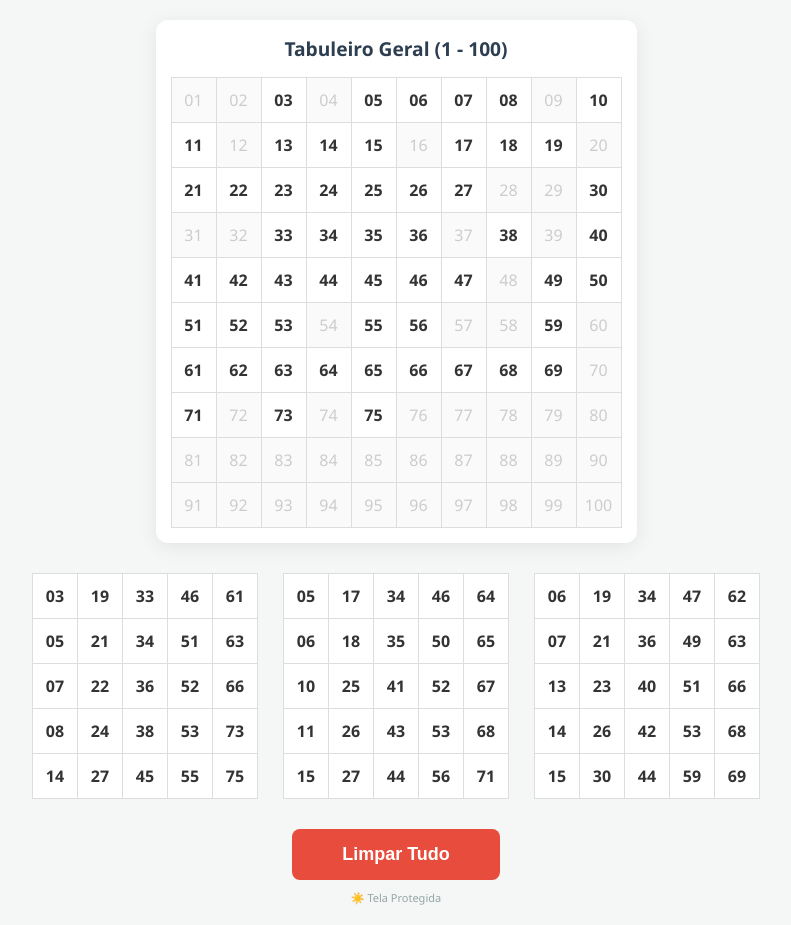
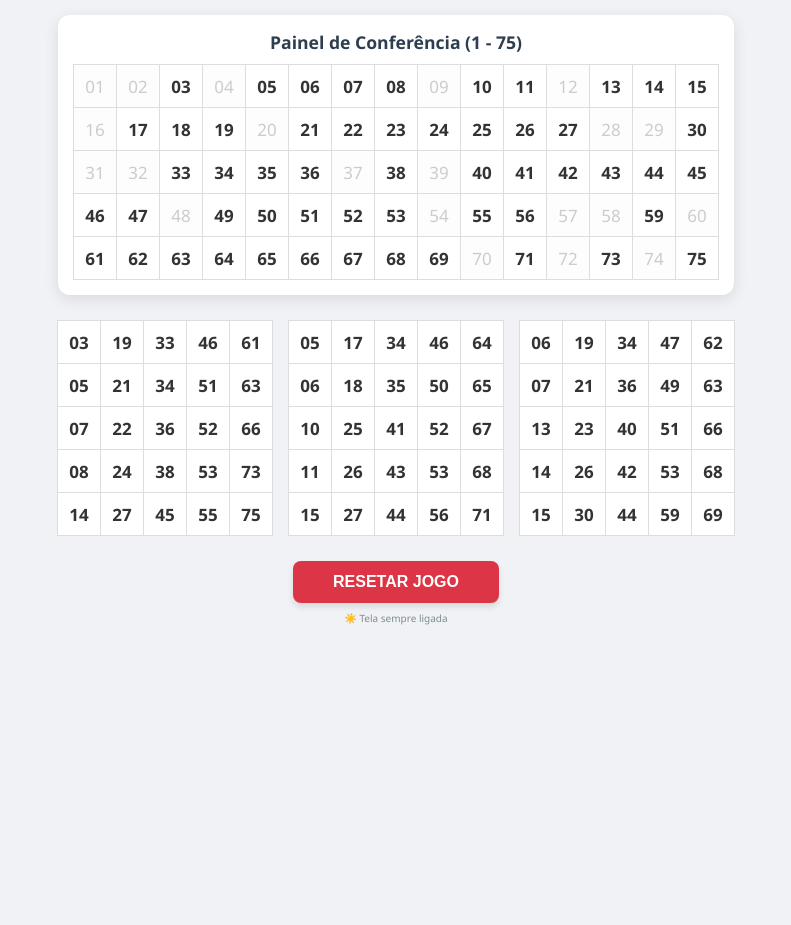
Before and after one commit to tabletgenesisdafamilia-bit/Bingo, a plain HTML site: page index.html in a window 1280 px wide. Shown: the whole page, without its empty margins (244-1035 px from the left). After the commit the page ends 800 px from the top, so only its background shows below. Drawn offline with Linux system fonts and the light colour scheme.

Commit message:
Add files via upload

```diff
--- a/index.html
+++ b/index.html
@@ -3,84 +3,88 @@
 <head>
     <meta charset="UTF-8">
     <meta name="viewport" content="width=device-width, initial-scale=1.0">
-    <title>Bingo Profissional - Protegido</title>
+    <title>Bingo Profissional - 1 a 75</title>
     <style>
-        /* IMPEDE O "ARRASTAR PARA BAIXO" NO CELULAR */
+        /* Bloqueia o "puxar para atualizar" no celular */
         body {
             overscroll-behavior-y: contain;
-            font-family: 'Segoe UI', Roboto, Helvetica, Arial, sans-serif;
+            font-family: 'Segoe UI', Tahoma, Geneva, Verdana, sans-serif;
             display: flex;
             flex-direction: column;
             align-items: center;
-            padding: 20px;
-            background-color: #f4f7f6;
+            padding: 15px;
+            background-color: #f0f2f5;
             margin: 0;
         }
 
         .painel-geral {
-            margin-bottom: 30px;
+            margin-bottom: 25px;
             background-color: #fff;
             padding: 15px;
             border-radius: 12px;
-            box-shadow: 0 4px 20px rgba(0,0,0,0.08);
-            max-width: 95%;
+            box-shadow: 0 4px 15px rgba(0,0,0,0.1);
+            max-width: 100%;
         }
 
-        h3 { color: #2c3e50; margin: 0 0 15px 0; text-align: center; font-size: 1.2rem; }
+        h3 { color: #2c3e50; margin: 0 0 10px 0; text-align: center; font-size: 1.1rem; }
 
         .container-cartelas {
             display: flex;
             flex-wrap: wrap;
             justify-content: center;
-            gap: 25px;
-            margin-bottom: 30px;
+            gap: 15px;
+            margin-bottom: 25px;
         }
 
         table { border-collapse: collapse; background-color: #fff; }
 
         td {
             border: 1px solid #ddd;
-            width: 42px;
-            height: 42px;
+            width: 40px;
+            height: 40px;
             text-align: center;
-            font-size: 16px;
+            font-size: 17px;
             font-weight: bold;
             color: #333;
             cursor: pointer;
             user-select: none;
-            transition: all 0.15s ease;
+            transition: all 0.1s;
         }
 
-        .inexistente { color: #ccc; background-color: #fafafa; font-weight: normal; }
-        td:hover { background-color: #f1f1f1; }
+        /* Números que não estão nas suas fotos ficam mais claros */
+        .inexistente { color: #ccc; background-color: #fdfdfd; font-weight: normal; }
 
+        td:hover { background-color: #f8f9fa; }
+
+        /* Estilo da marcação verde */
         .marcada {
-            background-color: #27ae60 !important;
+            background-color: #28a745 !important;
             color: white !important;
-            border-color: #1e8449;
+            border-color: #1e7e34;
         }
 
-        .controles { display: flex; flex-direction: column; align-items: center; gap: 10px; }
+        .controles { display: flex; flex-direction: column; align-items: center; gap: 8px; }
 
         button {
-            padding: 15px 50px;
-            font-size: 18px;
+            padding: 12px 40px;
+            font-size: 16px;
             cursor: pointer;
-            background-color: #e74c3c;
+            background-color: #dc3545;
             color: white;
             border: none;
             border-radius: 8px;
             font-weight: bold;
+            box-shadow: 0 4px 6px rgba(0,0,0,0.1);
         }
 
-        #status-tela { font-size: 11px; color: #95a5a6; }
+        #status-tela { font-size: 10px; color: #7f8c8d; }
     </style>
 </head>
 <body>
 
     <div class="painel-geral">
-        <h3>Tabuleiro Geral (1 - 100)</h3>
-        <table id="tabela-100"><tbody id="corpo-100"></tbody></table>
+        <h3>Painel de Conferência (1 - 75)</h3>
+        <table id="tabela-75"><tbody id="corpo-75"></tbody></table>
     </div>
 
     <div class="container-cartelas">
@@ -110,66 +114,62 @@
     </div>
 
     <div class="controles">
-        <button id="btn-reset">Limpar Tudo</button>
-        <div id="status-tela">Iniciando sistema...</div>
+        <button id="btn-reset">RESETAR JOGO</button>
+        <div id="status-tela">Carregando proteção de tela...</div>
     </div>
 
     <script>
-        // Gerar Tabela 1-100
+        // 1. Identificar números existentes para estilo
         const celulasCartelas = document.querySelectorAll('.cartela td');
-        const listaNumerosExistentes = new Set(Array.from(celulasCartelas).map(td => parseInt(td.dataset.num)));
-        const corpo100 = document.getElementById('corpo-100');
+        const listaExistentes = new Set(Array.from(celulasCartelas).map(td => parseInt(td.dataset.num)));
+
+        // 2. Gerar Tabela 1-75 (15 colunas para ficar simétrico com o Bingo 75)
+        const corpo75 = document.getElementById('corpo-75');
         let tr = document.createElement('tr');
-        for (let i = 1; i <= 100; i++) {
-            const num = i.toString().padStart(2, '0');
+        for (let i = 1; i <= 75; i++) {
+            const numStr = i.toString().padStart(2, '0');
             const td = document.createElement('td');
-            td.textContent = num;
-            td.dataset.num = num;
-            if (!listaNumerosExistentes.has(i)) td.classList.add('inexistente');
+            td.textContent = numStr;
+            td.dataset.num = numStr;
+            if (!listaExistentes.has(i)) td.classList.add('inexistente');
             tr.appendChild(td);
-            if (i % 10 === 0) { corpo100.appendChild(tr); tr = document.createElement('tr'); }
+            // Quebra a linha a cada 15 números (padrão B-I-N-G-O)
+            if (i % 15 === 0) { corpo75.appendChild(tr); tr = document.createElement('tr'); }
         }
 
-        // Lógica de Sincronização
-        const todasAsCelulas = document.querySelectorAll('td');
-        todasAsCelulas.forEach(celula => {
-            celula.addEventListener('click', function() {
+        // 3. Sincronização
+        const todas = document.querySelectorAll('td');
+        todas.forEach(c => {
+            c.addEventListener('click', function() {
                 const n = this.dataset.num;
                 const marcar = !this.classList.contains('marcada');
-                document.querySelectorAll(`[data-num="${n}"]`).forEach(c => {
-                    marcar ? c.classList.add('marcada') : c.classList.remove('marcada');
+                document.querySelectorAll(`[data-num="${n}"]`).forEach(el => {
+                    marcar ? el.classList.add('marcada') : el.classList.remove('marcada');
                 });
             });
         });
 
-        // Reset com confirmação
+        // 4. Reset
         document.getElementById('btn-reset').addEventListener('click', () => {
-            if(confirm("Limpar todas as marcações?")) {
-                todasAsCelulas.forEach(c => c.classList.remove('marcada'));
+            if(confirm("Deseja limpar todas as marcações?")) {
+                todas.forEach(c => c.classList.remove('marcada'));
             }
         });
 
-        // --- PROTEÇÃO CONTRA ATUALIZAÇÃO ACIDENTAL ---
-        window.addEventListener('beforeunload', (event) => {
-            // Verifica se existe alguma célula marcada antes de perguntar
-            const temMarcacao = document.querySelector('.marcada');
-            if (temMarcacao) {
-                event.preventDefault();
-                event.returnValue = ''; // Exibe o aviso padrão do navegador
-            }
-        });
+        // 5. Proteções (Anti-Refresh e Wake Lock)
+        window.onbeforeunload = () => document.querySelector('.marcada') ? true : null;
 
-        // Wake Lock
         let wakeLock = null;
-        async function requestWakeLock() {
-            if ('wakeLock' in navigator) {
-                try {
+        async function lock() {
+            try {
+                if('wakeLock' in navigator) {
                     wakeLock = await navigator.wakeLock.request('screen');
-                    document.getElementById('status-tela').textContent = "☀️ Tela Protegida";
-                } catch (err) {}
-            }
+                    document.getElementById('status-tela').textContent = "☀️ Tela sempre ligada";
+                }
+            } catch (e) {}
         }
-        requestWakeLock();
+        lock();
+        document.addEventListener('visibilitychange', () => { if(document.visibilityState === 'visible') lock(); });
     </script>
 </body>
 </html>
```
